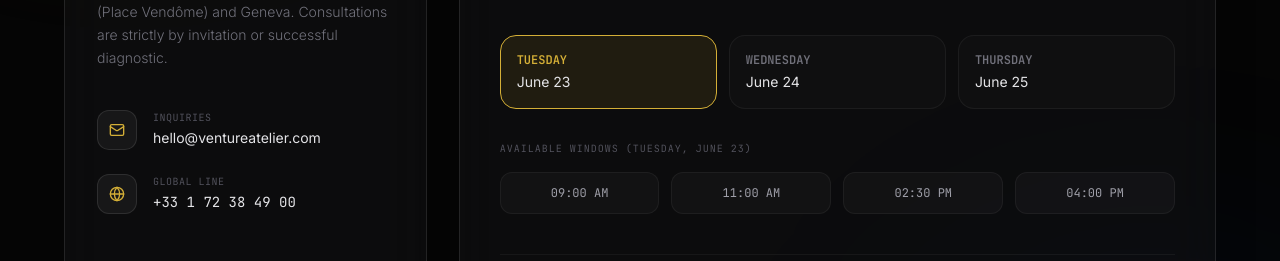
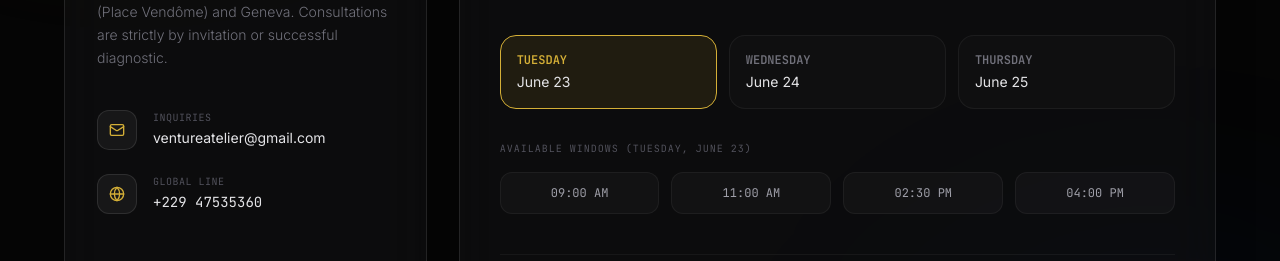
Before and after one commit to marcrosaire8-maker/VENTURE-ATELIER2.0, a React (Vite) app: page / in a window 1280 px wide. Shown: the part 5131-5392 px from the top of the page. Built offline with nearby package versions, Linux system fonts and the light colour scheme; a web font is replaced by a local one.

Commit message:
Update Contact.tsx

```diff
--- a/src/components/Contact.tsx
+++ b/src/components/Contact.tsx
@@ -79,8 +79,8 @@ export default function Contact() {
                     </div>
                     <div>
                       <span className="text-[10px] text-zinc-600 font-mono tracking-wider block">INQUIRIES</span>
-                      <a href="mailto:hello@ventureatelier.com" className="text-sm text-zinc-200 hover:text-[#d4af37] transition-colors">
-                        hello@ventureatelier.com
+                      <a href="mailto:ventureatelier@gmail.com" className="text-sm text-zinc-200 hover:text-[#d4af37] transition-colors">
+                        ventureatelier@gmail.com
                       </a>
                     </div>
                   </div>
@@ -92,7 +92,7 @@ export default function Contact() {
                     <div>
                       <span className="text-[10px] text-zinc-600 font-mono tracking-wider block">GLOBAL LINE</span>
                       <span className="text-sm text-zinc-200 font-mono">
-                        +33 1 72 38 49 00
+                        +229 47535360
                       </span>
                     </div>
                   </div>
```
